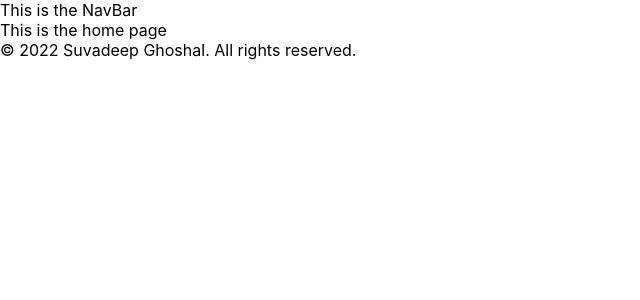
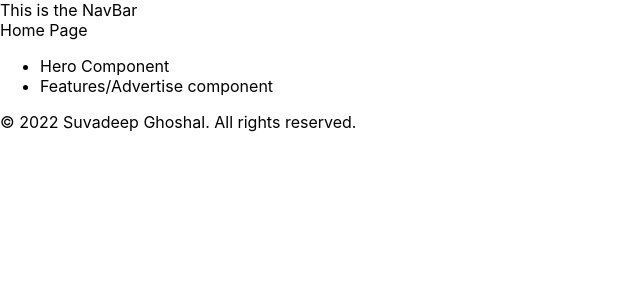
Before and after one commit to suvadeepghoshal/personal-website, a Next.js app: page / in a window 1280 px wide. Shown: the top 300 px of the page, without its empty margins (0-640 px from the left). Built offline with nearby package versions, Linux system fonts and the light colour scheme.

Commit message:
layout of the home page

```diff
--- a/pages/index.js
+++ b/pages/index.js
@@ -3,7 +3,11 @@ import Section from '../components/Layout/section';
 export default function Home() {
   return (
     <Section>
-      <div>This is the home page</div>
+      <div>Home Page</div>
+      <ul>
+        <li>Hero Component</li>
+        <li>Features/Advertise component</li>
+      </ul>
     </Section>
   );
 }
```
